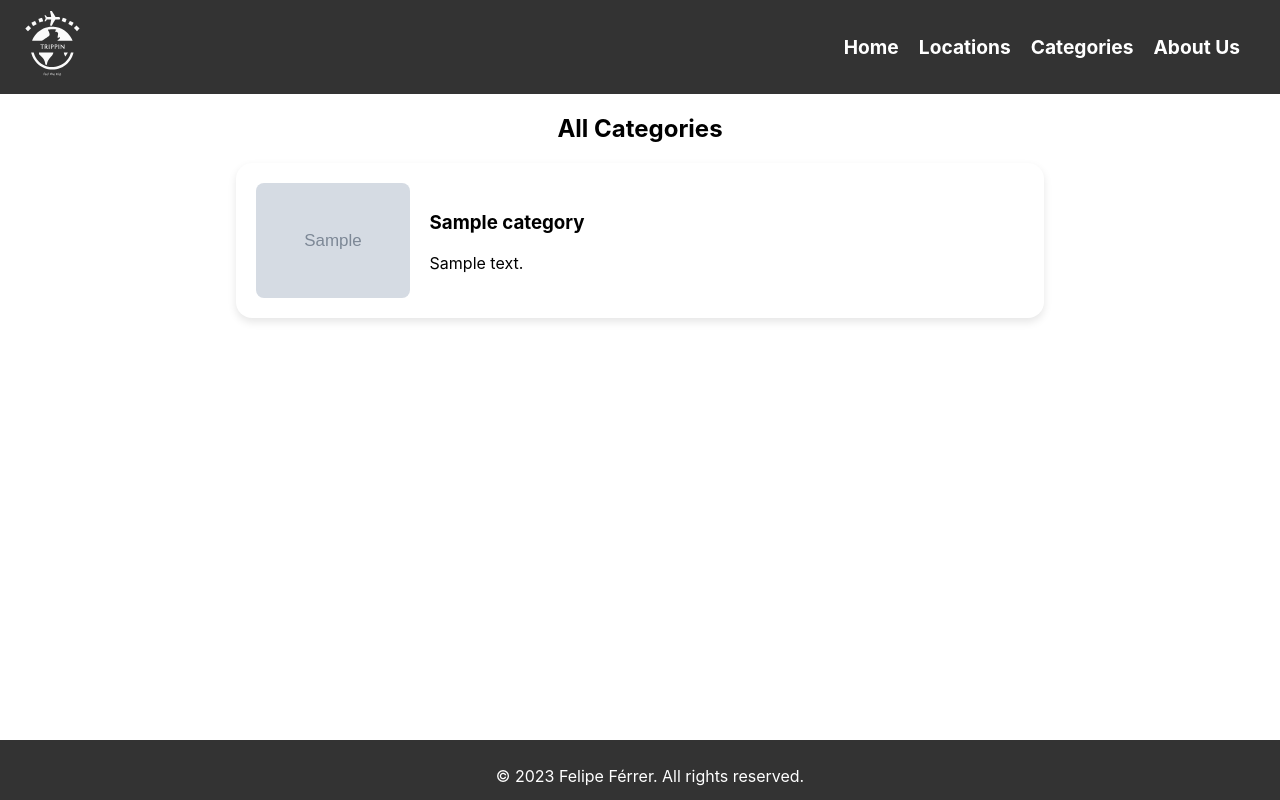
After one commit to felipeferrermc/trippin, a Django app: page /locations/categories/ in a window 1280 px wide. The commit adds this page. Run offline with Django 4.2, Linux system fonts and the light colour scheme; tables that the repository leaves empty hold one stand-in row (values such as "Sample post"); grey boxes marked "Sample" are stand-in pictures.

Commit message:
Quinto Commit: Categorias

```diff
--- a/locations/admin.py
+++ b/locations/admin.py
@@ -1,5 +1,8 @@
 from django.contrib import admin
 
-from .models import Post
+from .models import Post, Comment, Category
 
+...
 admin.site.register(Post)
+admin.site.register(Comment)
+admin.site.register(Category)
--- a/locations/forms.py
+++ b/locations/forms.py
@@ -11,7 +11,8 @@ class PostForm(ModelForm):
             'image_url',
             'score',
             'touristic_point',
-            'analysis'
+            'analysis',
+            'categories'
         ]
         labels = {
             'name': 'Location',
@@ -19,7 +20,8 @@ class PostForm(ModelForm):
             'image_url': 'Location Image',
             'score': 'Trippin Score',
             'touristic_point' : 'Highlight',
-            'analysis': 'Analysis'
+            'analysis': 'Analysis',
+            'categories': 'Categories'
         }
 
 class CommentForm(ModelForm):
--- a/locations/models.py
+++ b/locations/models.py
@@ -1,6 +1,14 @@
 from django.db import models
 from django.conf import settings
 
+
+class Category(models.Model):
+    name = models.CharField(max_length=100)
+    description = models.CharField(max_length=200)
+    image = models.URLField(max_length=500, null=True)
+
+    def __str__(self):
+        return f'{self.name}'
 
 class Post(models.Model):
     name = models.CharField(max_length=200)
@@ -9,6 +17,7 @@ class Post(models.Model):
     score = models.CharField(max_length=3)
     touristic_point = models.CharField(max_length=200)
     analysis = models.CharField(max_length=500)
+    categories = models.ManyToManyField(Category)
 
 
 
--- /dev/null
+++ b/locations/templates/locations/categories.html
@@ -0,0 +1,28 @@
+{% extends 'base.html' %}
+
+{% block title %}
+Categories
+{% endblock title %}
+
+{% block content %}
+<div class="location-pages-title">
+    <h2>All Categories</h2>
+</div>
+
+<section>
+    {% for category in category_list %}
+    <article class="category-page">
+        <a href="{% url 'locations:posts_by_category' category.id %}">
+            <section class="category-section">
+                <img src="{{ category.image }}" class="category-image" alt="{{category.name}} Category Image">
+                <div class="category-content">
+                    <h3>{{category.name}}</h3>
+                    <p>{{category.description}}</p>
+                </div>
+            </section>
+        </a>
+        {% endfor %}
+
+</section>
+
+{% endblock content %}
--- a/locations/urls.py
+++ b/locations/urls.py
@@ -10,4 +10,6 @@ urlpatterns = [
     path('update/<int:location_id>/', views.UpdatePostView.as_view(), name='update'),
     path('delete/<int:location_id>/', views.DeletePostView.as_view(), name='delete'),
     path('<int:location_id>/comment/', views.create_Comment, name='comment'),
+    path('categories/', views.CategoryListView.as_view(), name='categories'),
+    path('posts_by_category/<int:pk>', views.CategoryPostView.as_view(), name='posts_by_category'),
 ]
--- a/locations/views.py
+++ b/locations/views.py
@@ -1,5 +1,5 @@
 from django.shortcuts import render, get_object_or_404
-from .models import Post, Comment
+from .models import Post, Comment, Category
 from .forms import PostForm, CommentForm
 from django.http import HttpResponseRedirect
 from django.urls import reverse_lazy
@@ -65,3 +65,11 @@ def create_Comment(request, location_id):
         form = CommentForm()
     context = {'form': form, 'location': location}
     return render(request, 'locations/comment.html', context)
+
+class CategoryListView(ListView):
+    model = Category
+    template_name = 'locations/categories.html'
+
+class CategoryPostView(DetailView):
+    model = Category
+    template_name = 'locations/posts_by_category.html'
--- a/static/style.css
+++ b/static/style.css
@@ -289,3 +289,46 @@ button {
   font-size: 0.8rem;
   margin-bottom: 10vh;
 }
+
+.category-section {
+  display: flex;
+  align-items: center;
+  width: 60%;
+  max-height: 15vh;
+  margin: auto;
+  background-color: #fff;
+  box-shadow: 0 4px 8px rgba(0, 0, 0, 0.1);
+  padding: 20px;
+  overflow: hidden;
+  border-radius: 16px;
+  margin-bottom: 2.5vh;
+}
+
+.category-image {
+  max-width: 20%;
+  max-height: 100%;
+  object-fit: cover;
+  margin-right: 20px;
+  border-radius: 8px;
+}
+
+.category-content {
+  flex-grow: 1;
+}
+
+.category-content h3 {
+  font-weight: bold;
+}
+
+.category-displayed {
+  font-family: monospace;
+  font-size: 1rem;
+  font-weight: bold;
+  margin-right: 10px;
+  color: #505261;
+}
+
+.category-div {
+  display: flex;
+  flex-direction:row;
+}
--- a/staticpages/templates/base.html
+++ b/staticpages/templates/base.html
@@ -17,8 +17,8 @@
             <ul>
                 <li><a href="{% url 'index' %}">Home</a></li>
                 <li><a href="{% url 'locations:index' %}">Locations</a></li>
+                <li><a href="{% url 'locations:categories' %}">Categories</a></li>
                 <li><a href="#">About Us</a></li>
-                <li><a href="#">Contact</a></li>
             </ul>
         </nav>
     </header>
```
Also changed, not shown: locations/templates/locations/detail.html (+12 -2 lines), locations/templates/locations/posts_by_category.html (added, +17 -0 lines), locations/migrations/0003_category.py (added), locations/migrations/0004_rename_location_category_locations.py (added), locations/migrations/0005_category_image.py (added), locations/migrations/0006_remove_category_locations_post_categories.py (added).
